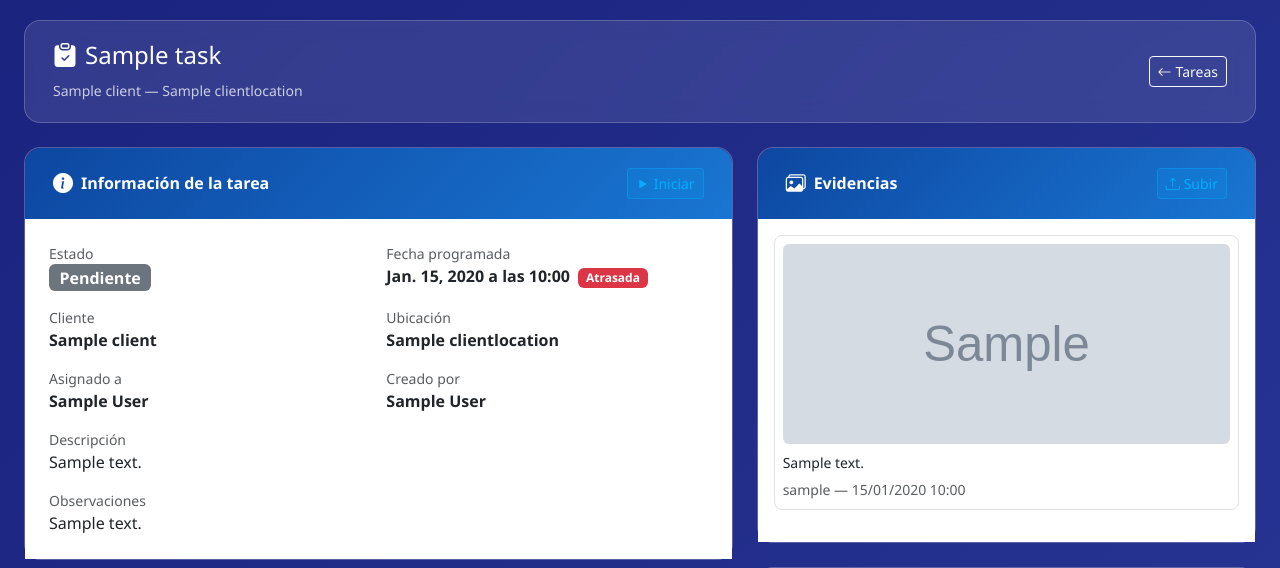
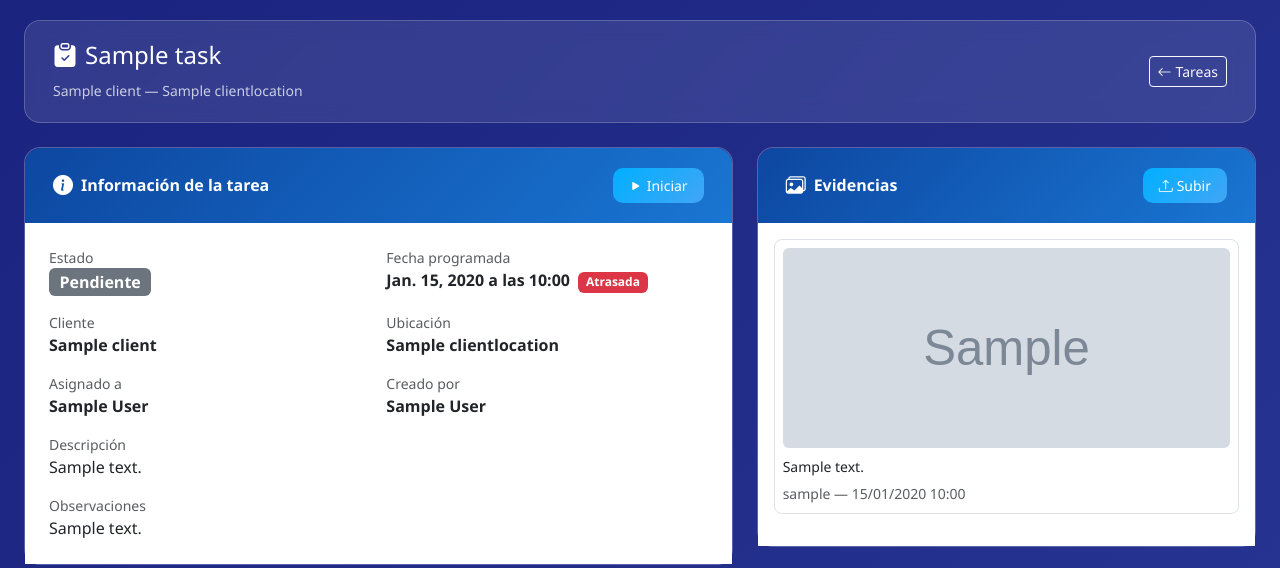
Before and after one commit to EstebanPastranaCarmona/SistemaLiempieza, a Django app: page /tareas/1/ in a window 1280 px wide. Shown: the part 60-628 px from the top of the page. Run offline with Django 5.2, Linux system fonts and the light colour scheme; a user stored in the database is signed in; tables that the repository leaves empty hold one stand-in row (values such as "Sample post"); grey boxes marked "Sample" are stand-in pictures; parts of the project's set-up code (start-up, migrations or seed data) failed here and were passed over; some libraries are stand-ins or nearby versions.

Commit message:
fix(tasks): botones card-header usan btn-lc para visibilidad sobre fondo azul

```diff
--- a/Project/app/tasks/templates/tasks/task_detail.html
+++ b/Project/app/tasks/templates/tasks/task_detail.html
@@ -22,36 +22,36 @@
                 <span class="fw-semibold">Información de la tarea</span>
                 <div class="ms-auto d-flex gap-2">
 
-                    {# Botón Iniciar: SOLO el operario asignado cuando está Pendiente #}
+                    {# Botón Iniciar #}
                     {% if task.status == 'PENDING' and user == task.assigned_to %}
                     <form method="POST" action="{% url 'tasks:task_start' task.pk %}" class="d-inline">
                         {% csrf_token %}
-                        <button type="submit" class="btn btn-sm btn-lc-primary">
+                        <button type="submit" class="btn-lc">
                             <i class="bi bi-play-fill me-1"></i>Iniciar
                         </button>
                     </form>
                     {% endif %}
 
-                    {# Botón Editar: admin/supervisor cuando la tarea no está validada #}
+                    {# Botón Editar #}
                     {% if task.status != 'VALIDATED' %}
                         {% if user.is_admin or user.is_supervisor %}
-                        <a href="{% url 'tasks:task_edit' task.pk %}" class="btn btn-sm btn-lc-primary">
+                        <a href="{% url 'tasks:task_edit' task.pk %}" class="btn-lc">
                             <i class="bi bi-pencil-fill me-1"></i>Editar
                         </a>
                         {% endif %}
                     {% endif %}
 
-                    {# Botón Enviar a revisión: operario asignado cuando está En progreso #}
+                    {# Botón Enviar a revisión #}
                     {% if task.status == 'IN_PROGRESS' and user == task.assigned_to %}
-                    <a href="{% url 'tasks:task_complete' task.pk %}" class="btn btn-sm btn-lc-primary">
+                    <a href="{% url 'tasks:task_complete' task.pk %}" class="btn-lc">
                         <i class="bi bi-send-fill me-1"></i>Enviar a revisión
                     </a>
                     {% endif %}
 
-                    {# Botón Revisar: admin/supervisor cuando está Pendiente de revisión #}
+                    {# Botón Revisar #}
                     {% if task.status == 'PENDING_REVIEW' %}
                         {% if user.is_admin or user.is_supervisor %}
-                        <a href="{% url 'tasks:task_review' task.pk %}" class="btn btn-sm btn-lc-primary">
+                        <a href="{% url 'tasks:task_review' task.pk %}" class="btn-lc">
                             <i class="bi bi-patch-check-fill me-1"></i>Revisar
                         </a>
                         {% endif %}
@@ -115,7 +115,7 @@
                 <i class="bi bi-box-seam-fill fs-5"></i>
                 <span class="fw-semibold">Materiales asignados</span>
                 {% if user.is_admin or user.is_supervisor %}
-                <a href="{% url 'tasks:task_material_create' task.pk %}" class="btn btn-sm btn-lc-primary ms-auto">
+                <a href="{% url 'tasks:task_material_create' task.pk %}" class="btn-lc ms-auto">
                     <i class="bi bi-plus-lg me-1"></i>Agregar
                 </a>
                 {% endif %}
@@ -167,7 +167,7 @@
                 <i class="bi bi-images fs-5"></i>
                 <span class="fw-semibold">Evidencias</span>
                 {% if task.status != 'VALIDATED' %}
-                <a href="{% url 'tasks:evidence_create' task.pk %}" class="btn btn-sm btn-lc-primary ms-auto">
+                <a href="{% url 'tasks:evidence_create' task.pk %}" class="btn-lc ms-auto">
                     <i class="bi bi-upload me-1"></i>Subir
                 </a>
                 {% endif %}
```
